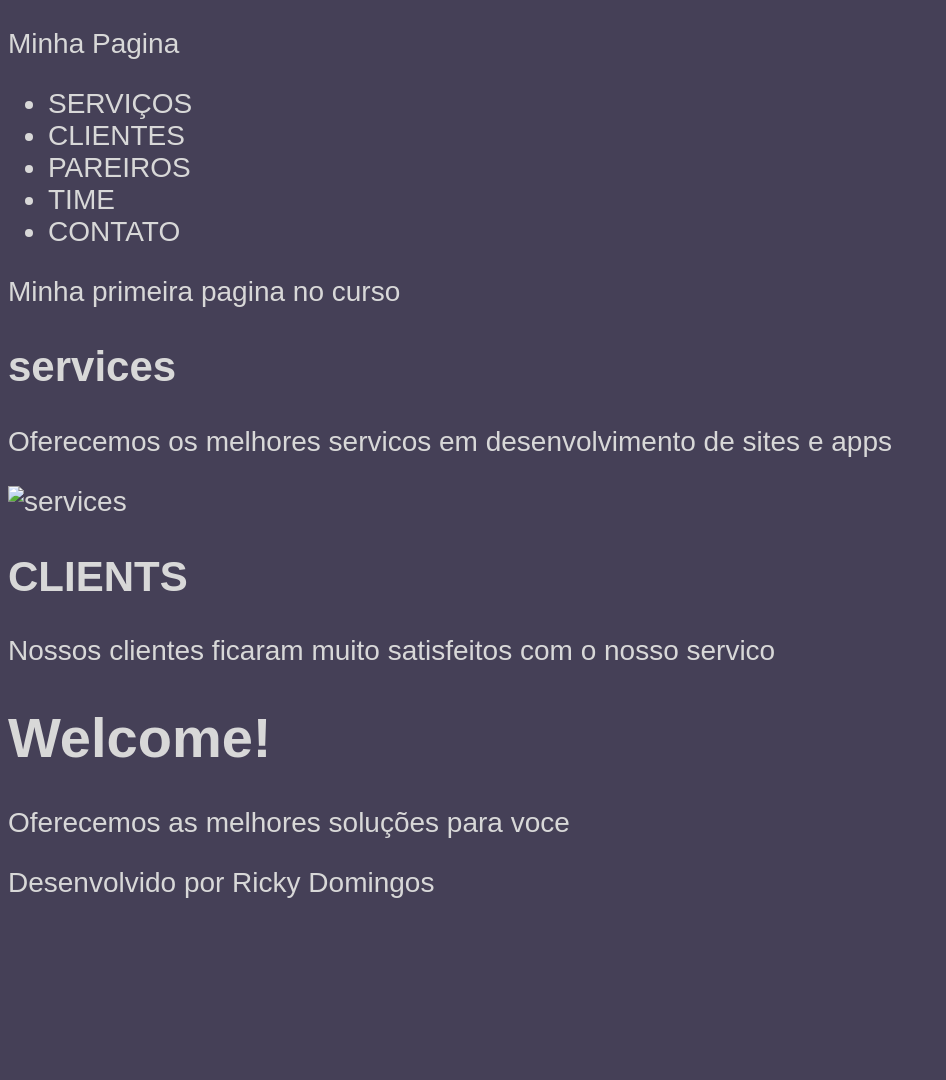
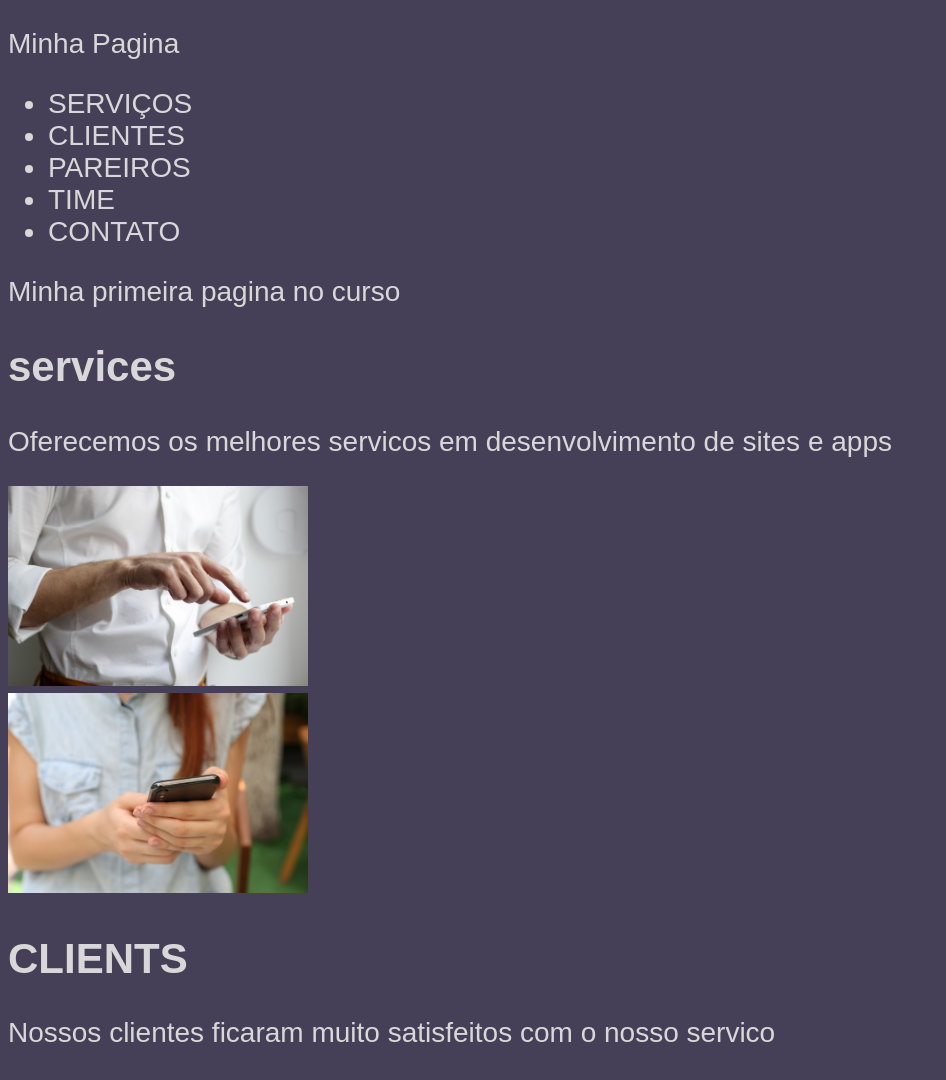
Before and after one commit to rickydomingos97/aulas_html_css_fullstack, a plain HTML site: page index.html in a window 1280 px wide. Shown: the top 1080 px of the page, without its empty margins (0-946 px from the left). Before the commit the page ends 907 px from the top, so only its background shows below. Drawn offline with Linux system fonts and the light colour scheme.

Commit message:
add imagens div no index.html

```diff
--- a/index.html
+++ b/index.html
@@ -22,7 +22,12 @@
     <section id="services">
         <h2>services</h2>
         <p>Oferecemos os melhores servicos em desenvolvimento de sites e apps</p>
-        <img src="/_images/app.jpg" alt="services" width="500px">
+        <div>
+            <img src="/_images/app.jpg" alt="services" width="300px">
+        </div>
+        <div>
+            <img src="_images/app2.jpg" alt="services2" width="300px">
+        </div>
     </section>
 
     <section id="clients">
```
Also changed, not shown: _images/app.jpg (added), _images/app2.jpg (added), 2 other files.
